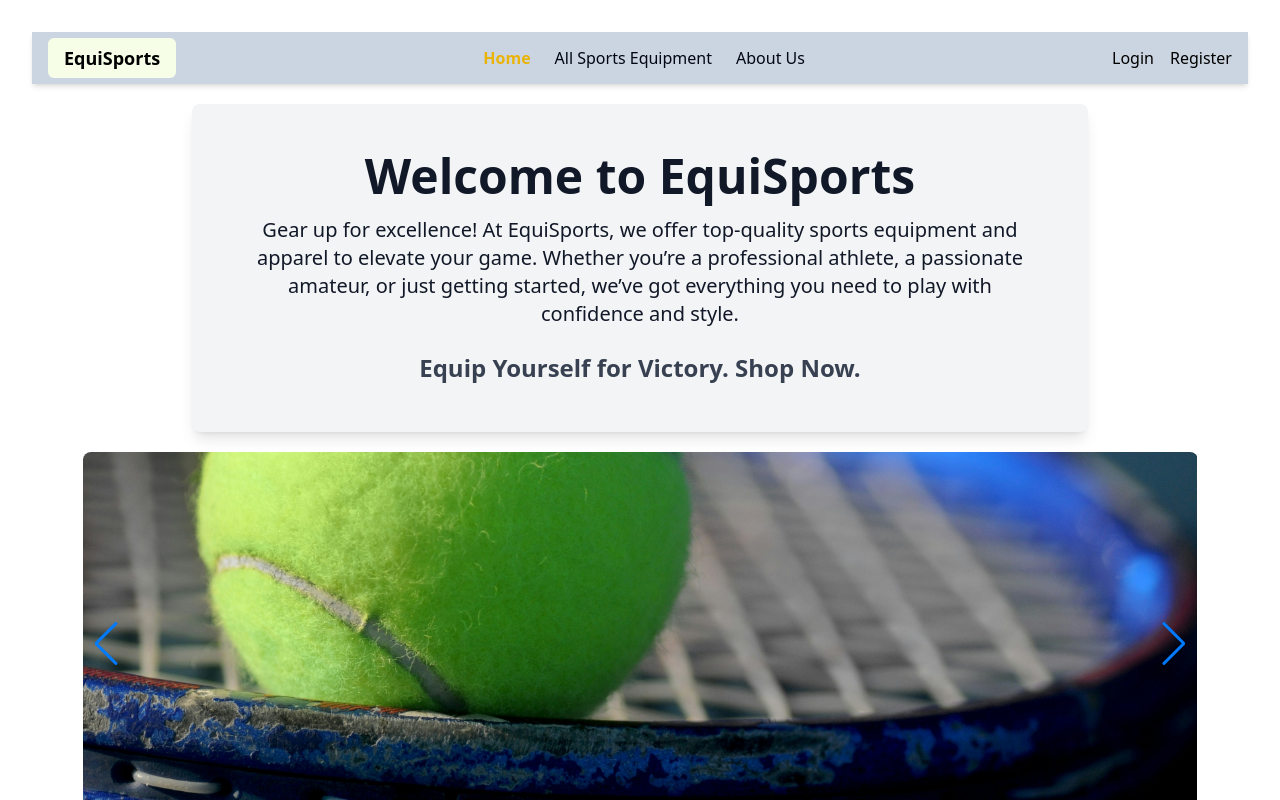
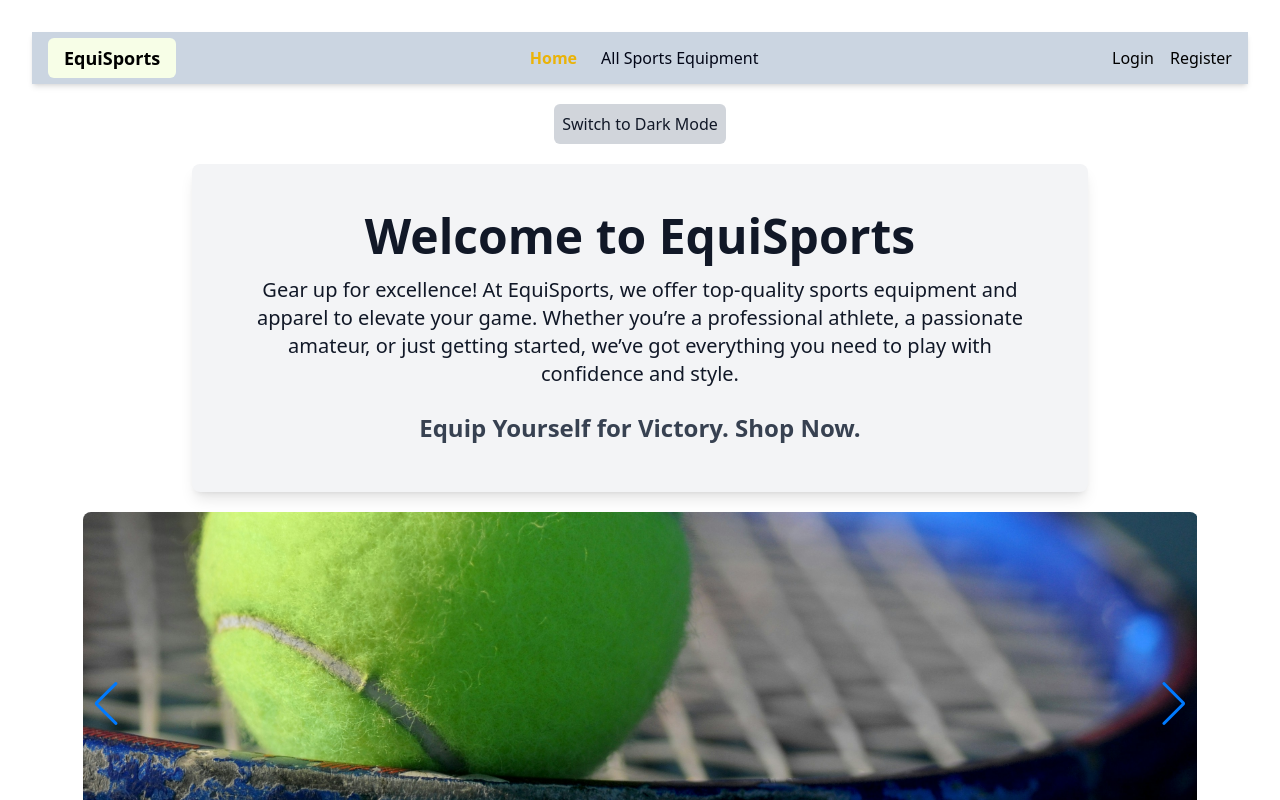
Before and after one commit to nipajesmin/sports-equipment-store-client-side, a React (Vite) app: page / in a window 1280 px wide. Shown: the top 800 px of the page. Built offline with nearby package versions, Linux system fonts and the light colour scheme; no server answers.

Commit message:
sorting added in all equipments route

```diff
--- a/src/components/AllSportsEquip.jsx
+++ b/src/components/AllSportsEquip.jsx
@@ -5,6 +5,7 @@ import { Link } from "react-router-dom";
 
 const AllSportsEquip = () => {
     const [equipments, setEquipments] = useState([]);
+    const [sortOrder, setSortOrder] = useState(null); // 'asc' or 'desc'
 
     useEffect(() => {
         fetch('http://localhost:5000/addEquipments')
@@ -13,12 +14,41 @@ const AllSportsEquip = () => {
             .catch((err) => console.error("Error fetching equipment data:", err));
     }, []);
 
+    const sortEquipments = (order) => {
+        const sortedEquipments = [...equipments].sort((a, b) => {
+            return order === 'asc' ? a.price - b.price : b.price - a.price;
+        });
+        setEquipments(sortedEquipments);
+        setSortOrder(order);
+    };
+
     return (
         <div>
             <Navbar />
             <div className="w-11/12 mx-auto mt-5 mb-5">
                 <h2 className="text-center text-3xl font-semibold my-4">All Sports Equipments</h2>
 
+                {/* Sort Buttons */}
+                <div className="text-center mb-4">
+                    <button
+                        onClick={() => sortEquipments('asc')}
+                        className={`mr-2 px-4 py-2 rounded ${
+                            sortOrder === 'asc' ? 'bg-gray-500 text-white' : 'bg-gray-200'
+                        } hover:bg-gray-500 transition`}
+                    >
+                        Sort by Price (Ascending)
+                    </button>
+                    <button
+                        onClick={() => sortEquipments('desc')}
+                        className={`px-4 py-2 rounded ${
+                            sortOrder === 'desc' ? 'bg-gray-500 text-white' : 'bg-gray-200'
+                        } hover:bg-gray-500 transition`}
+                    >
+                        Sort by Price (Descending)
+                    </button>
+                </div>
+
+                {/* Equipment Table */}
                 <div className="overflow-x-auto">
                     <table className="table-auto w-full border-collapse border border-gray-200">
                         <thead className="bg-gray-100">
@@ -46,7 +76,7 @@ const AllSportsEquip = () => {
                                     <td className="border border-gray-200 px-4 py-2">
                                         <Link
                                             to={`/equipment/${equipment._id}`}
-                                            className="bg-blue-600 text-white px-4 py-2 rounded hover:bg-blue-700 transition"
+                                            className="bg-red-200 text-slate-900 px-4 py-2 rounded hover:bg-gray-500 transition"
                                         >
                                             View Details
                                         </Link>
--- a/src/components/HomeLayout.jsx
+++ b/src/components/HomeLayout.jsx
@@ -1,4 +1,4 @@
-import React from 'react';
+
 import Footer from './Footer';
 import Navbar from './Navbar';
 import Header from './Header';
@@ -7,19 +7,53 @@ import { useLoaderData } from 'react-router-dom';
 import EquipmentCart from './EquipmentCart';
 import SportsCategories from './sportsCategories';
 import Reviews from './Reviews';
+import React, { useState, useEffect } from 'react';
 
 const HomeLayout = () => {
-   // const equipmentss = useLoaderData();
+    // const equipmentss = useLoaderData();
+    // Theme state
+    const [isDarkTheme, setIsDarkTheme] = useState(false);
+
+    // Check for saved theme in localStorage on mount
+    useEffect(() => {
+        const savedTheme = localStorage.getItem('theme');
+        if (savedTheme) {
+            setIsDarkTheme(savedTheme === 'dark');
+        }
+    }, []);
+
+    // Toggle theme and save to localStorage
+    const toggleTheme = () => {
+        const newTheme = !isDarkTheme;
+        setIsDarkTheme(newTheme);
+        localStorage.setItem('theme', newTheme ? 'dark' : 'light');
+    };
+
+    // Apply the theme class to the root element
+    useEffect(() => {
+        const rootElement = document.documentElement;
+        if (isDarkTheme) {
+            rootElement.classList.add('dark');
+        } else {
+            rootElement.classList.remove('dark');
+        }
+    }, [isDarkTheme]);
     return (
 
-        <div className='font-poppins'>
+        <div className={`font-poppins ${isDarkTheme ? 'bg-gray-900 text-white' : 'bg-white text-gray-900'}`}>
 
             <navbar>
-            <Navbar></Navbar>
+                <Navbar></Navbar>
             </navbar>
             <header>
-            <Header className='w-11/12 mx-auto'>
-            </Header>
+            <button
+                    onClick={toggleTheme}
+                    className="p-2 bg-gray-300 dark:bg-gray-700 rounded-md hover:bg-gray-400 dark:hover:bg-gray-600 transition mt-5"
+                >
+                    {isDarkTheme ? 'Switch to Light Mode' : 'Switch to Dark Mode'}
+                </button>
+                <Header className='w-11/12 mx-auto'>
+                </Header>
             </header>
             <main>
                 {/* <CardSection></CardSection>
--- a/src/components/Navbar.jsx
+++ b/src/components/Navbar.jsx
@@ -37,12 +37,7 @@ const Navbar = () => {
                     >
                         All Sports Equipment
                     </Link>
-                    <Link
-                        to="/aboutUs"
-                        className={`hover:text-yellow-300 transition ${isActive('/aboutUs') ? 'font-bold text-yellow-500' : ''}`}
-                    >
-                        About Us
-                    </Link>
+
                     {user && (
                         <>
                             <Link
```
